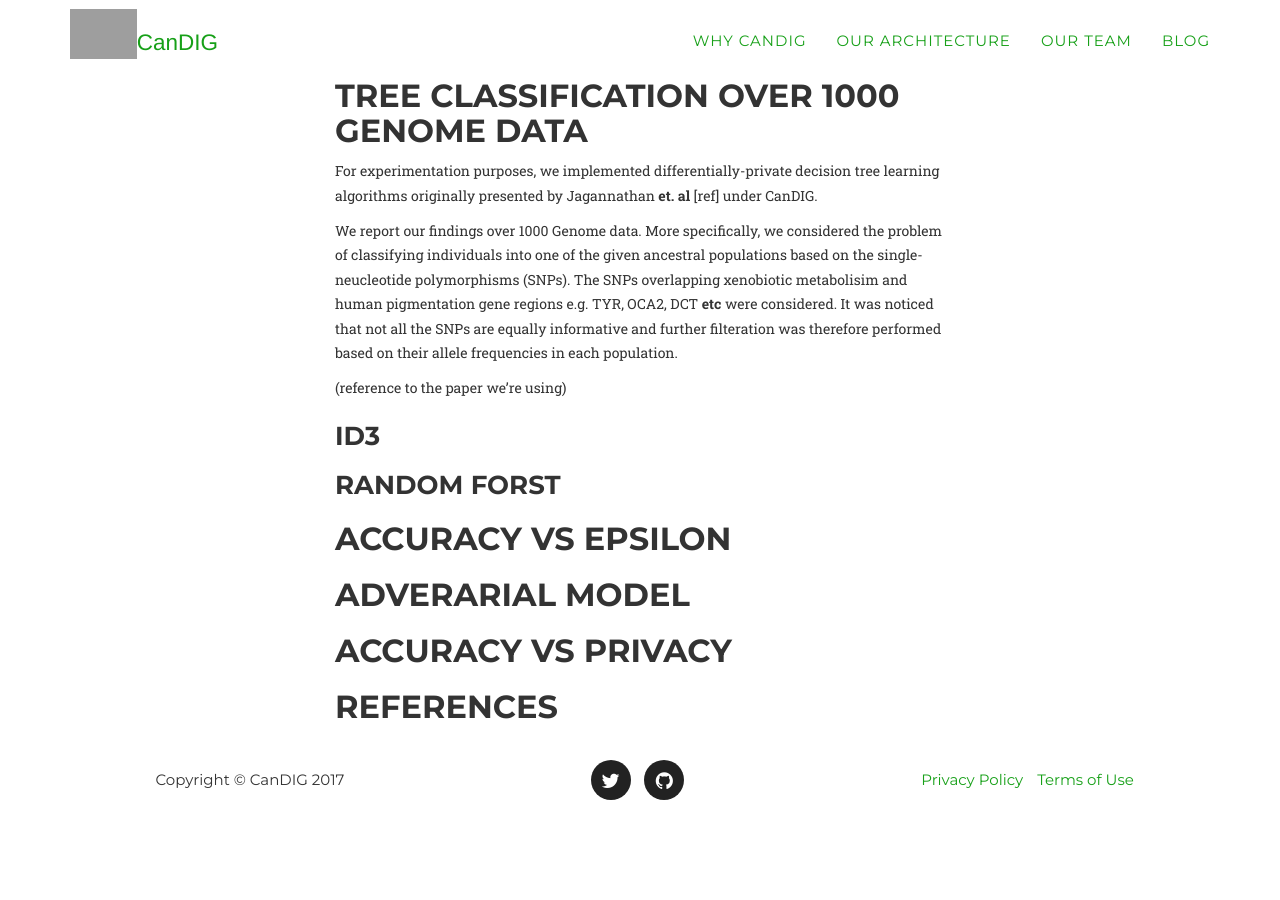
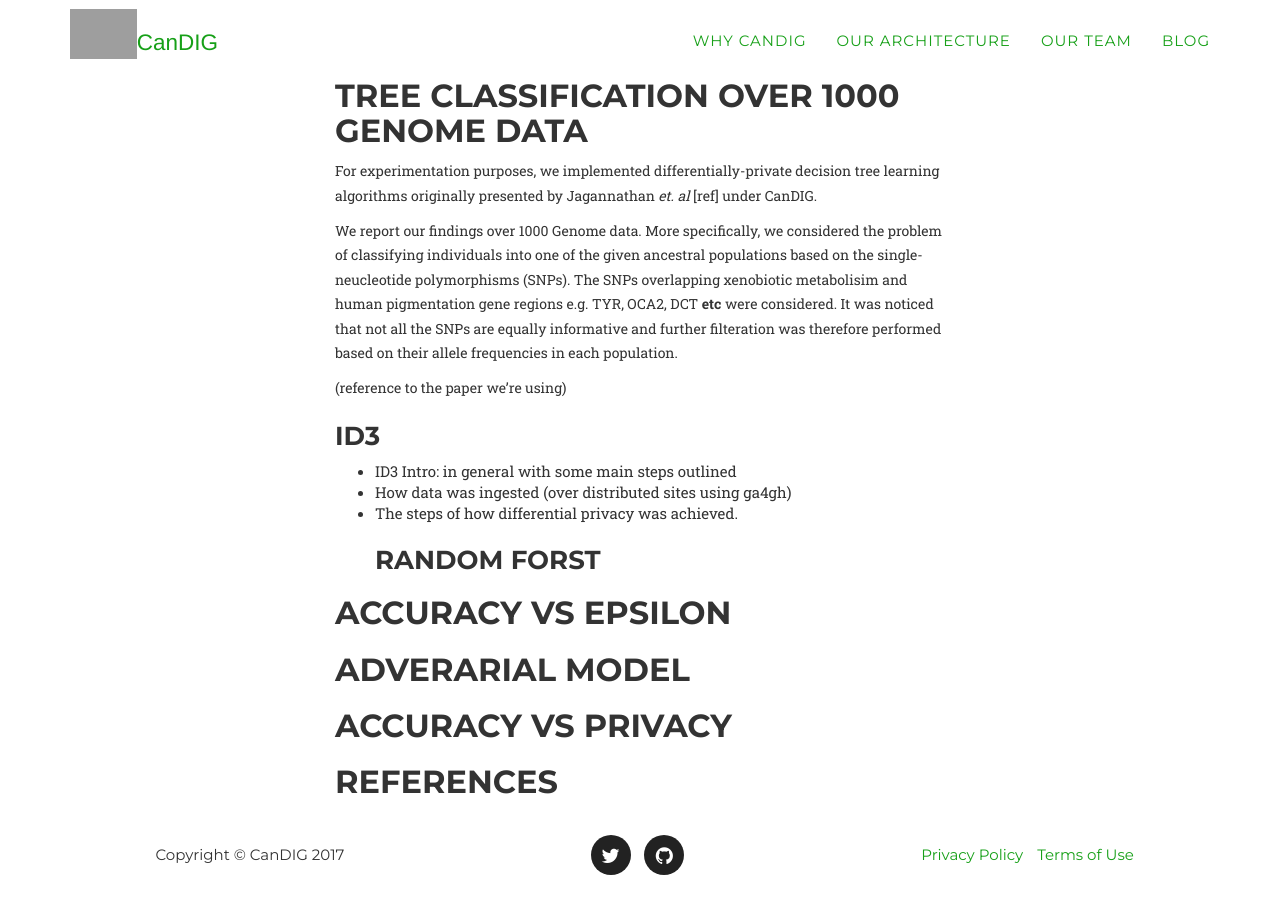
Before and after one commit to CanDIG/candig.github.io, a Jekyll site: the page built from _posts/2017-05-25-distributed-privacy-preserving-data-mining.md, in a window 1280 px wide and 900 px high, scrolled down 2105 px. Built offline with Jekyll 4.4.1, drawn with Linux system fonts in a browser that asks for light colours; some web fonts are replaced; before the commit the page ends 2930 px from its top, so only the background shows below that; grey boxes are pictures that could not be loaded.

Commit message:
Update 2017-05-25-distributed-privacy-preserving-data-mining.md

```diff
--- a/_posts/2017-05-25-distributed-privacy-preserving-data-mining.md
+++ b/_posts/2017-05-25-distributed-privacy-preserving-data-mining.md
@@ -33,7 +33,7 @@ involving large number of co-related queries require large amount of noise to be
 We reserve the term unrelated for any two queries if the outputs by them are from two disjoint data partitions under a data analysis task. The output produced by the data analysis task in such cases gives the privacy loss equal to the maximum of the privacy loss achieved by any of the individual queries. For example, assume that **_q<sub>1</sub>_** and **_q<sub>2</sub>_** are unrelated and produce output with privacy loss **_e<sub>1</sub>_** and **_e<sub>2</sub>_** respectively. The output task will achieve **_max(e<sub>1</sub>, e<sub>2</sub>)_**
 
 ## Privacy-Preserving Decision Tree Classification over 1000 Genome Data
-For experimentation purposes, we implemented differentially-private decision tree learning algorithms originally presented by Jagannathan **et. al** [ref] under CanDIG.
+For experimentation purposes, we implemented differentially-private decision tree learning algorithms originally presented by Jagannathan _et. al_ [ref] under CanDIG.
 
 We report our findings over 1000 Genome data. More specifically, we considered the problem of classifying individuals into one of the given ancestral populations based on the single-neucleotide polymorphisms (SNPs). The SNPs overlapping xenobiotic metabolisim and human pigmentation gene regions e.g. TYR, OCA2, DCT **etc** were considered. It was noticed that not all the SNPs are equally informative and further filteration was therefore performed based on their allele frequencies in each population.
 
@@ -42,7 +42,9 @@ We report our findings over 1000 Genome data. More specifically, we considered t
 (reference to the paper we're using)
 
 ### ID3
-
+- ID3 Intro: in general with some main steps outlined
+- How data was ingested (over distributed sites using ga4gh)
+- The steps of how differential privacy was achieved.
 ### Random Forst
 
 ## Accuracy vs epsilon
```
